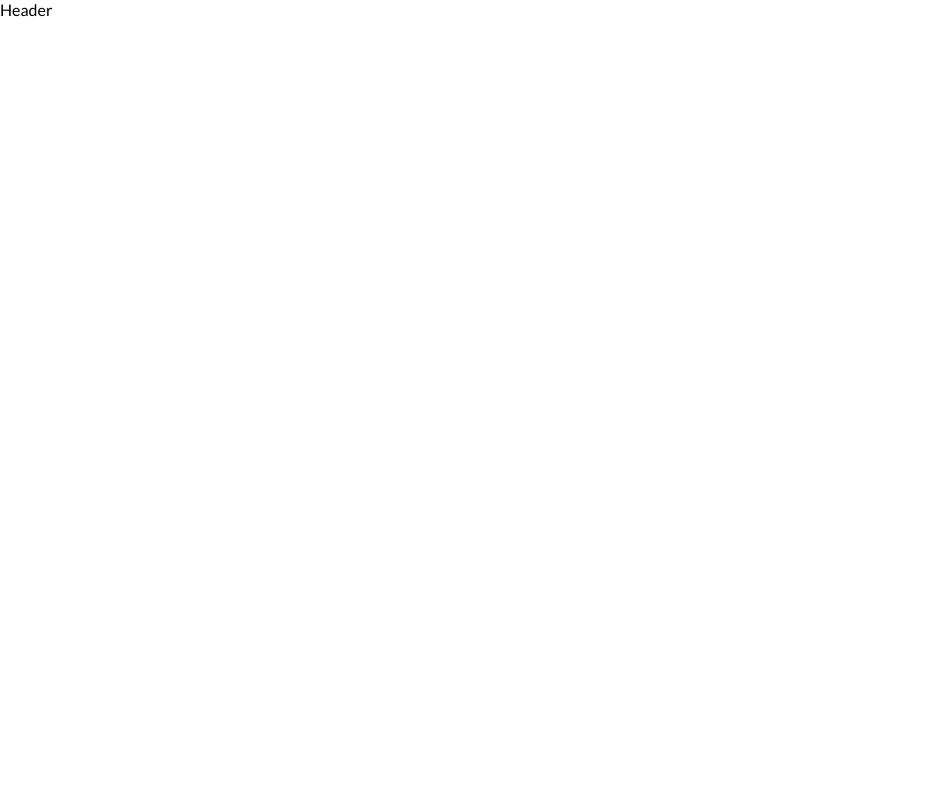
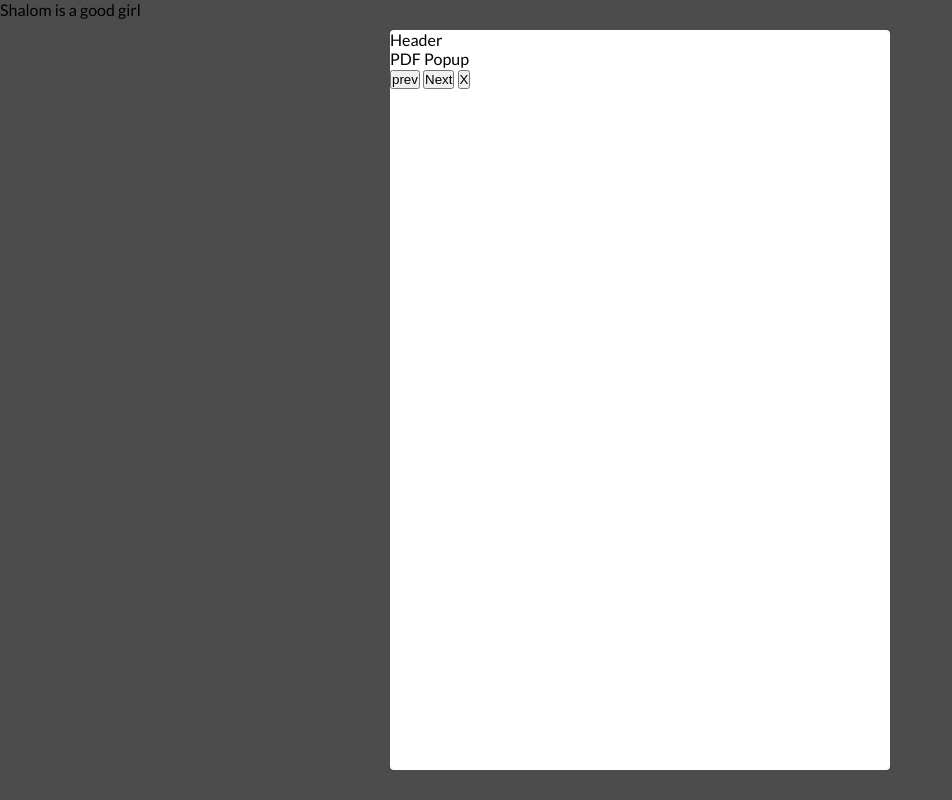
Before and after one commit to OkoloJohnbosco/modal-project, a plain HTML site: page index.html in a window 1280 px wide. Shown: the whole page, without its empty margins (0-952 px from the left). Drawn offline with Linux system fonts and the light colour scheme.

Commit message:
style: styled modal overlay

```diff
--- a/index.html
+++ b/index.html
@@ -17,8 +17,21 @@
     <!-- Modal -->
     <div class="modal_overlay">
       <div class="modal">
-        <header class="modal_header">Header</header>
+        <header class="modal_header">
+          Header
+          <div>
+            <p>PDF Popup</p>
+            <div class="modal_cta_buttons">
+              <button>prev</button>
+              <button>Next</button>
+              <button>X</button>
+            </div>
+          </div>
+        </header>
       </div>
     </div>
+
+    <!-- Body of the page -->
+    <p>Shalom is a good girl</p>
   </body>
 </html>
--- a/main.css
+++ b/main.css
@@ -8,3 +8,27 @@ html {
     padding: 0;
     margin: 0;
 }
+
+.modal_overlay {
+    position: fixed;
+    top: 0;
+    left: 0;
+    z-index: 99999;
+    width: 100%;
+    height: 100vh;
+    background-color: rgba(0, 0, 0, 0.7);
+    display: flex;
+    padding: 30px 0;
+    justify-content: center;
+    /* align-items: center; */
+}
+
+.modal {
+    width: 100%;
+    max-width: 500px;
+    background-color: white;
+    border-radius: 4px;
+
+    /* Break point manipulated props */
+
+}
```
